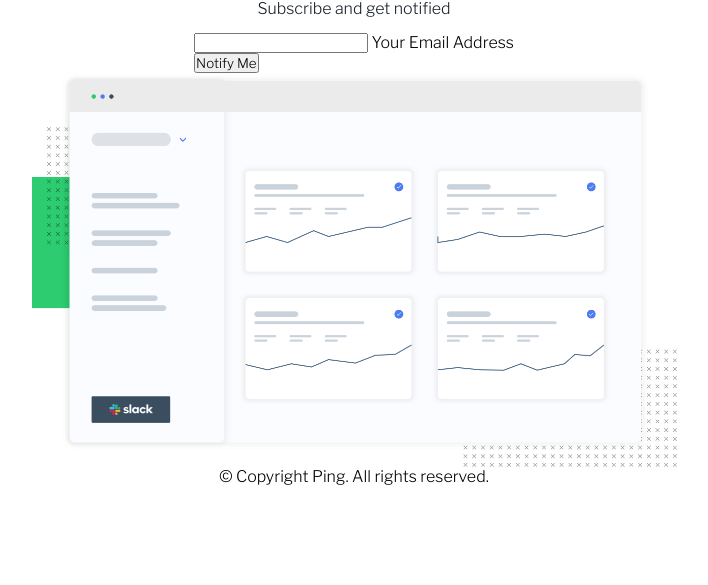
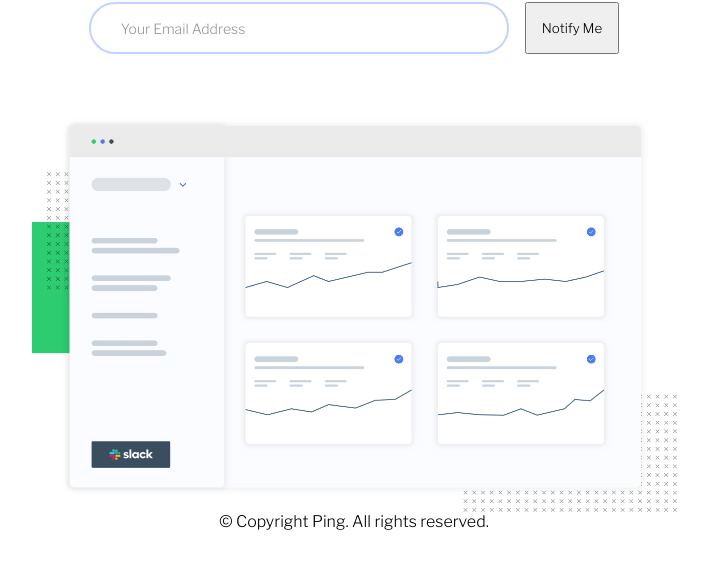
Before and after one commit to boedegoat/front-end-ping-coming-soon-page-master, a plain HTML site: page index.html in a window 1280 px wide. Shown: the part 215-800 px from the top of the page, without its empty margins (286-994 px from the left). Drawn offline with nearby package versions, Linux system fonts and the light colour scheme.

Commit message:
style form control

```diff
--- a/index.html
+++ b/index.html
@@ -38,10 +38,10 @@
       <p class="sub-header">Subscribe and get notified</p>
       <form class="form">
         <div class="form-control">
-          <input type="text" id="email" />
+          <input type="text" id="email" placeholder=" " />
           <label for="email">Your Email Address</label>
         </div>
-        <button type="submit">Notify Me</button>
+        <button type="submit" class="submit-btn">Notify Me</button>
       </form>
       <img
         src="images/illustration-dashboard.png"
--- a/style.css
+++ b/style.css
@@ -11,7 +11,17 @@
   --red: hsl(354, 100%, 66%);
   --text-dark: hsl(209, 33%, 12%);
   --text-light: hsl(0, 0%, 59%);
-  --text-size: 20px;
+}
+
+/*
+  reset chrome input autofill color to white
+  source : https://stackoverflow.com/questions/2781549/removing-input-background-colour-for-chrome-autocomplete
+*/
+input:-webkit-autofill,
+input:-webkit-autofill:hover,
+input:-webkit-autofill:focus,
+input:-webkit-autofill:active {
+  box-shadow: 0 0 0 30px white inset !important;
 }
 
 body {
@@ -24,6 +34,7 @@ body {
 
 .container {
   max-width: 645px;
+  margin: 2rem;
   display: flex;
   flex-direction: column;
   justify-content: center;
@@ -45,7 +56,52 @@ body {
 
 .sub-header {
   color: var(--text-dark);
-  margin: 0.9rem 0;
+  margin: 0.9rem 0 1.8rem;
+}
+
+.form {
+  display: flex;
+  justify-content: center;
+  gap: 1rem;
+  width: 100%;
+  margin-bottom: 4rem;
+}
+
+.form-control {
+  position: relative;
+  width: 420px;
+  font-size: 14px;
+}
+
+.form-control input {
+  width: 100%;
+  height: 100%;
+  border: 2px solid var(--secondary-blue);
+  padding: 12px 30px;
+  outline: none;
+  border-radius: 28px;
+  font-size: 20px;
+}
+
+.form-control input:focus + label,
+.form-control input:not(:focus, :placeholder-shown) + label {
+  top: -9px;
+  background: #fff;
+}
+
+.form-control label {
+  position: absolute;
+  top: 18px;
+  left: 27px;
+  user-select: none;
+  cursor: text;
+  padding: 0 5px;
+  color: var(--text-light);
+  transition: 0.3s;
+}
+
+.submit-btn {
+  padding: 5px 15px;
 }
 
 .illustration-img {
```
